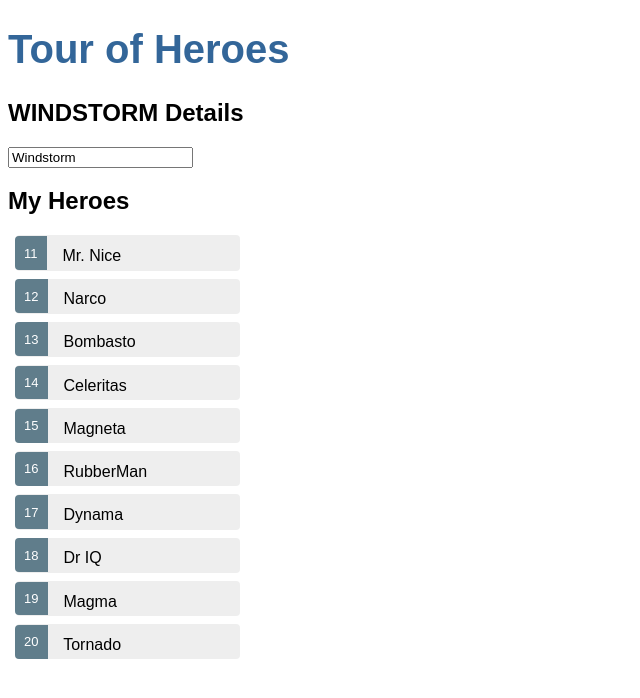
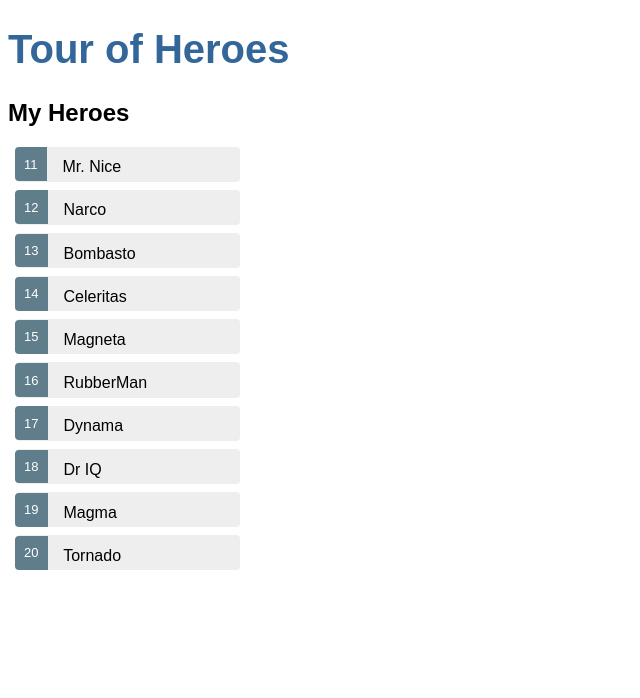
Before and after one commit to kimurakenshi/angular-heroes-demo, an Angular app: page / in a window 1280 px wide. Shown: the top 698 px of the page, without its empty margins (0-640 px from the left). Built offline with nearby package versions, Linux system fonts and the light colour scheme.

Commit message:
displaying a list

```diff
--- a/src/app/heroes/heroes.component.html
+++ b/src/app/heroes/heroes.component.html
@@ -1,15 +1,21 @@
-<h2>{{ hero.name | uppercase}} Details</h2>
+<div *ngIf="selectedHero">
+  <h2>{{ selectedHero.name | uppercase}} Details</h2>
 
-<div>
-  <label>
-    <input [(ngModel)]="hero.name" placeholder="name">
-  </label>
+  <div>
+    <label>
+      <input [(ngModel)]="selectedHero.name" placeholder="name">
+    </label>
+  </div>
 </div>
 
 <h2>My Heroes</h2>
 
 <ul class="heroes">
-  <li *ngFor="let hero of heroes">
+  <li
+    (click)="onSelectHero(hero)"
+    *ngFor="let hero of heroes"
+    [class.selected]="hero === selectedHero"
+  >
     <span class="badge">{{hero.id}}</span> {{hero.name}}
   </li>
 </ul>
--- a/src/app/heroes/heroes.component.ts
+++ b/src/app/heroes/heroes.component.ts
@@ -8,12 +8,13 @@
   styleUrls: ['./heroes.component.css']
 })
 export class HeroesComponent implements OnInit {
-  hero: Hero = {
-    id: 1,
-    name: 'Windstorm',
-  };
+  heroes: Hero[] = HEROES;
 
-  heroes: Hero[] = HEROES;
+  selectedHero: Hero;
+
+  onSelectHero(hero: Hero): void {
+    this.selectedHero = hero;
+  }
 
   constructor() {
   }
```
